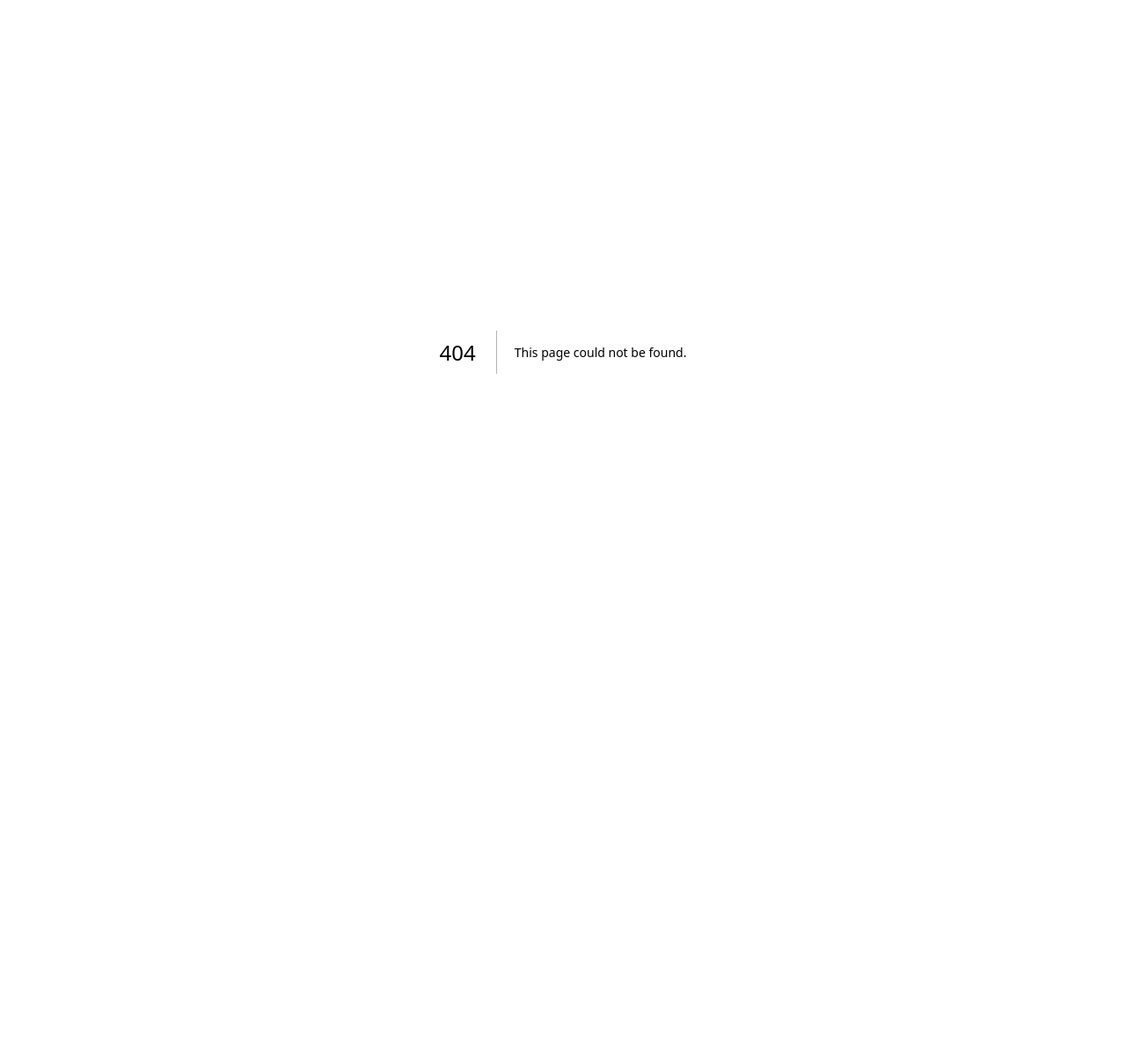
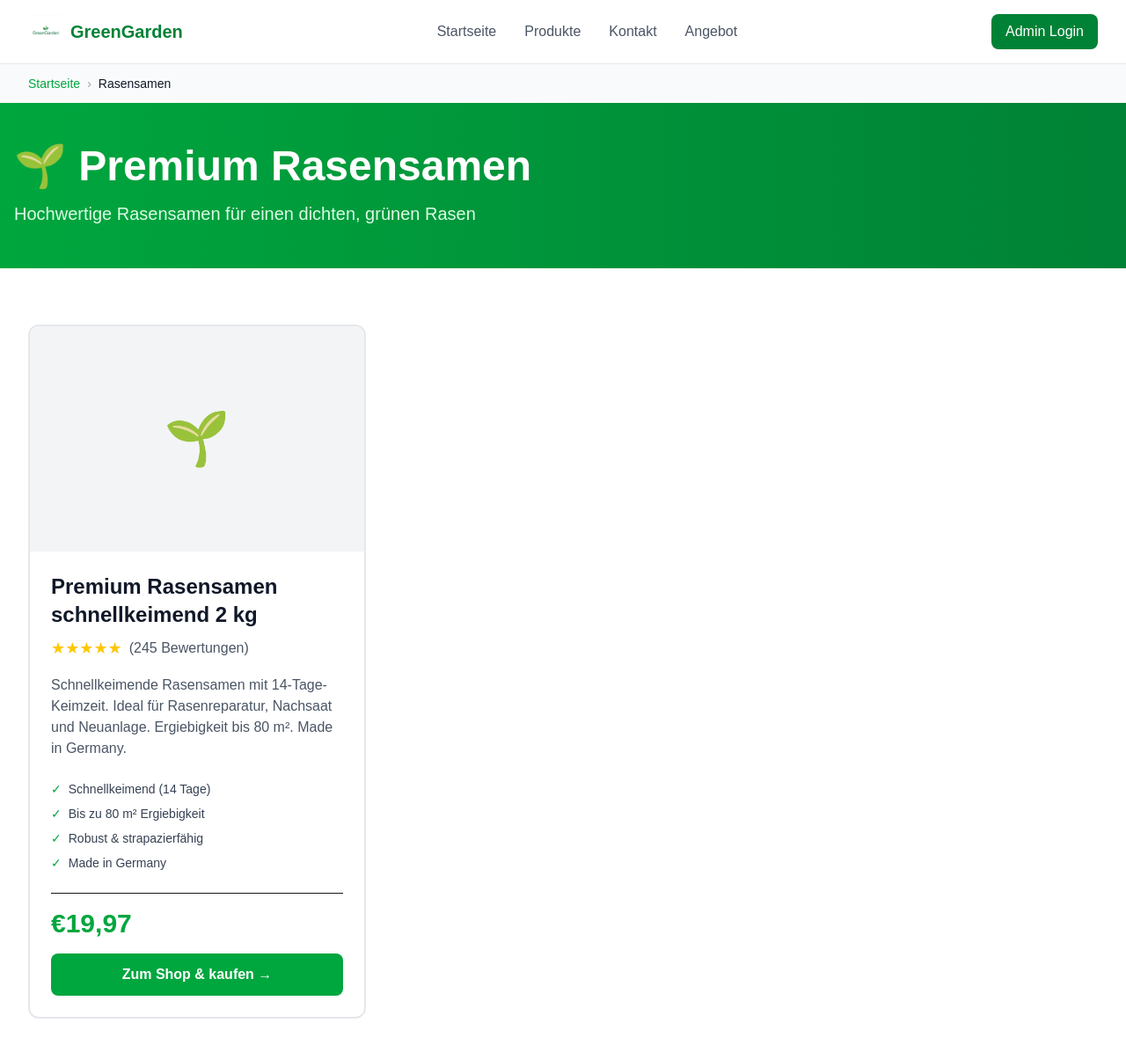
Before and after one commit to neubertdenny-hub/Green-Garden, a Next.js app: page /products/rasensamen in a window 1280 px wide. Before the commit this address had no page. Shown: the top 1196 px of the page at 88% size. Before the commit the page ends 800 px from the top, so only its background shows below. Built offline with nearby package versions, Linux system fonts and the light colour scheme.

Commit message:
Fix ChatBot dynamic loading and add Rasensamen product category page

```diff
--- a/app/page.tsx
+++ b/app/page.tsx
@@ -1,7 +1,9 @@
 import Link from 'next/link';
 import Image from 'next/image';
+import dynamic from 'next/dynamic';
 import Header from './components/Header';
-import ChatBot from './components/ChatBot';
+
+const ChatBot = dynamic(() => import('./components/ChatBot'), { ssr: false });
 
 const products = [
   {
@@ -124,10 +126,16 @@ export default function Home() {
           </div>
 
           <div className="grid grid-cols-1 md:grid-cols-2 lg:grid-cols-4 gap-6">
-            {products.map((product) => (
+            {products.map((product, idx) => {
+              const categoryLinks: Record<string, string> = {
+                'Rasensamen': '/products/rasensamen',
+              };
+              const href = categoryLinks[product.name] || `/offer?product=${product.name}`;
+
+              return (
               <Link
                 key={product.id}
-                href={`/offer?product=${product.name}`}
+                href={href}
                 className="group"
               >
                 {product.image ? (
@@ -164,7 +172,8 @@ export default function Home() {
                   </div>
                 )}
               </Link>
-            ))}
+            );
+            })}
           </div>
         </div>
       </section>
--- /dev/null
+++ b/app/products/rasensamen/page.tsx
@@ -0,0 +1,141 @@
+'use client';
+
+import Link from 'next/link';
+import Header from '../../components/Header';
+
+export default function RasensamenPage() {
+  return (
+    <div className="flex flex-col min-h-screen bg-white">
+      <Header />
+
+      {/* Breadcrumb */}
+      <div className="bg-gray-50 py-3 px-4 sm:px-6 lg:px-8">
+        <div className="max-w-7xl mx-auto">
+          <div className="flex items-center gap-2 text-sm">
+            <Link href="/" className="text-green-600 hover:text-green-700">Startseite</Link>
+            <span className="text-gray-400">›</span>
+            <span className="text-gray-900">Rasensamen</span>
+          </div>
+        </div>
+      </div>
+
+      {/* Category Hero */}
+      <section className="bg-gradient-to-r from-green-600 to-green-700 text-white py-12 px-4">
+        <div className="max-w-7xl mx-auto">
+          <h1 className="text-4xl md:text-5xl font-bold mb-4">
+            🌱 Premium Rasensamen
+          </h1>
+          <p className="text-xl text-green-100">
+            Hochwertige Rasensamen für einen dichten, grünen Rasen
+          </p>
+        </div>
+      </section>
+
+      {/* Products Grid */}
+      <section className="py-16 px-4 sm:px-6 lg:px-8">
+        <div className="max-w-7xl mx-auto">
+          <div className="grid md:grid-cols-2 lg:grid-cols-3 gap-8">
+            {/* Product Card */}
+            <Link href="/shop" className="group">
+              <div className="bg-white rounded-xl border-2 border-gray-200 hover:border-green-600 hover:shadow-xl transition overflow-hidden">
+                {/* Product Image */}
+                <div className="relative w-full h-64 bg-gray-100 flex items-center justify-center">
+                  <div className="text-6xl">🌱</div>
+                </div>
+
+                {/* Product Info */}
+                <div className="p-6">
+                  <h3 className="text-2xl font-bold text-gray-900 mb-2 group-hover:text-green-700 transition">
+                    Premium Rasensamen schnellkeimend 2 kg
+                  </h3>
+
+                  <div className="flex items-center gap-2 mb-4">
+                    <div className="flex text-yellow-400">
+                      {[...Array(5)].map((_, i) => (
+                        <span key={i} className="text-lg">★</span>
+                      ))}
+                    </div>
+                    <span className="text-gray-600">(245 Bewertungen)</span>
+                  </div>
+
+                  <p className="text-gray-600 mb-6">
+                    Schnellkeimende Rasensamen mit 14-Tage-Keimzeit. Ideal für Rasenreparatur, Nachsaat und Neuanlage.
+                    Ergiebigkeit bis 80 m². Made in Germany.
+                  </p>
+
+                  {/* Features */}
+                  <div className="space-y-2 mb-6 text-sm text-gray-700">
+                    <div className="flex items-center gap-2">
+                      <span className="text-green-600">✓</span>
+                      <span>Schnellkeimend (14 Tage)</span>
+                    </div>
+                    <div className="flex items-center gap-2">
+                      <span className="text-green-600">✓</span>
+                      <span>Bis zu 80 m² Ergiebigkeit</span>
+                    </div>
+                    <div className="flex items-center gap-2">
+                      <span className="text-green-600">✓</span>
+                      <span>Robust & strapazierfähig</span>
+                    </div>
+                    <div className="flex items-center gap-2">
+                      <span className="text-green-600">✓</span>
+                      <span>Made in Germany</span>
+                    </div>
+                  </div>
+
+                  {/* Price & CTA */}
+                  <div className="border-t pt-4">
+                    <p className="text-3xl font-bold text-green-600 mb-4">
+                      €19,97
+                    </p>
+                    <button className="w-full py-3 bg-green-600 hover:bg-green-700 text-white font-bold rounded-lg transition">
+                      Zum Shop & kaufen →
+                    </button>
+                  </div>
+                </div>
+              </div>
+            </Link>
+          </div>
+        </div>
+      </section>
+
+      {/* Footer */}
+      <footer className="bg-gray-900 text-gray-300 py-16 mt-24">
+        <div className="max-w-7xl mx-auto px-4 sm:px-6 lg:px-8">
+          <div className="grid md:grid-cols-4 gap-12 mb-12">
+            <div>
+              <h4 className="text-white font-bold mb-4">GreenGarden</h4>
+              <p className="text-sm">
+                Premium Gartenprodukte für deinen perfekten Garten.
+              </p>
+            </div>
+            <div>
+              <h4 className="text-white font-bold mb-4">Navigation</h4>
+              <ul className="space-y-2 text-sm">
+                <li><Link href="/" className="hover:text-white transition">Startseite</Link></li>
+                <li><Link href="/shop" className="hover:text-white transition">Shop</Link></li>
+                <li><Link href="/contact" className="hover:text-white transition">Kontakt</Link></li>
+              </ul>
+            </div>
+            <div>
+              <h4 className="text-white font-bold mb-4">Kontakt</h4>
+              <p className="text-sm mb-1">📧 info@greengarden.de</p>
+              <p className="text-sm mb-1">📞 +49 123 456789</p>
+            </div>
+            <div>
+              <h4 className="text-white font-bold mb-4">Rechtliches</h4>
+              <ul className="space-y-2 text-sm">
+                <li><a href="#" className="hover:text-white transition">Datenschutz</a></li>
+                <li><a href="#" className="hover:text-white transition">Impressum</a></li>
+                <li><a href="#" className="hover:text-white transition">AGB</a></li>
+              </ul>
+            </div>
+          </div>
+          <div className="border-t border-gray-700 pt-8 text-center text-sm">
+            <p>&copy; 2024 GreenGarden. Alle Rechte vorbehalten.</p>
+          </div>
+        </div>
+      </footer>
+    </div>
+  );
+}
```
